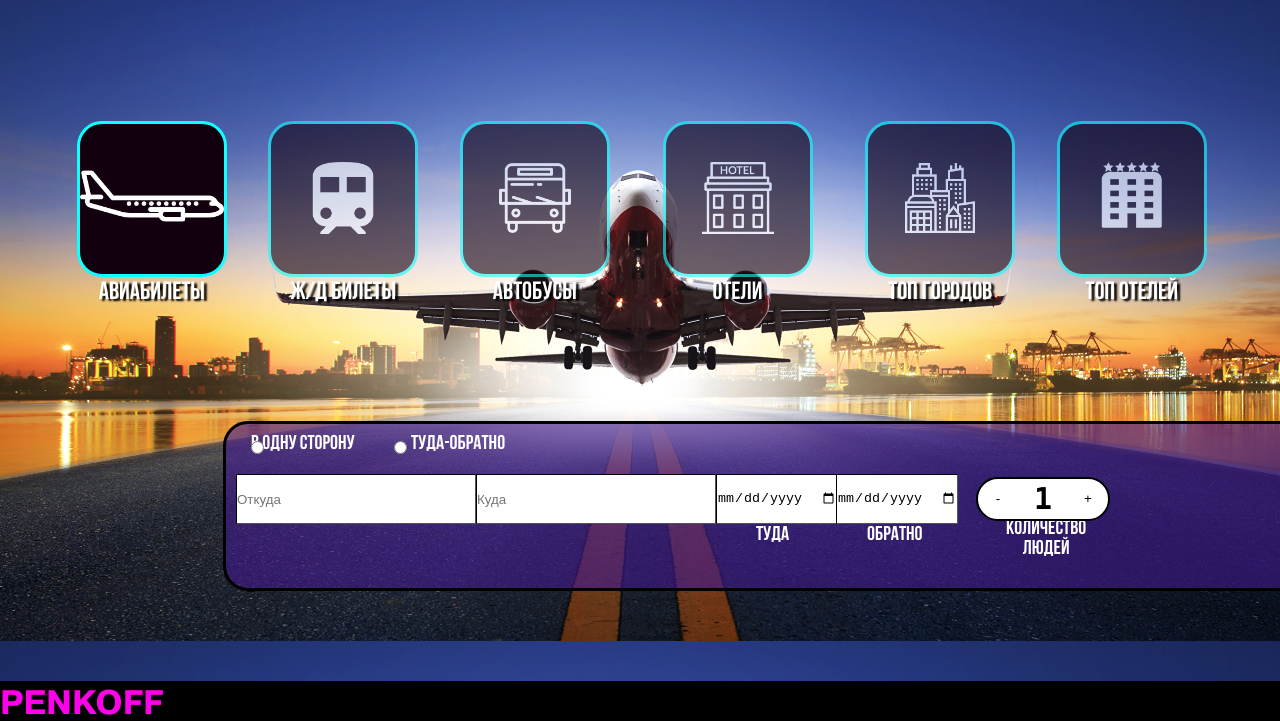
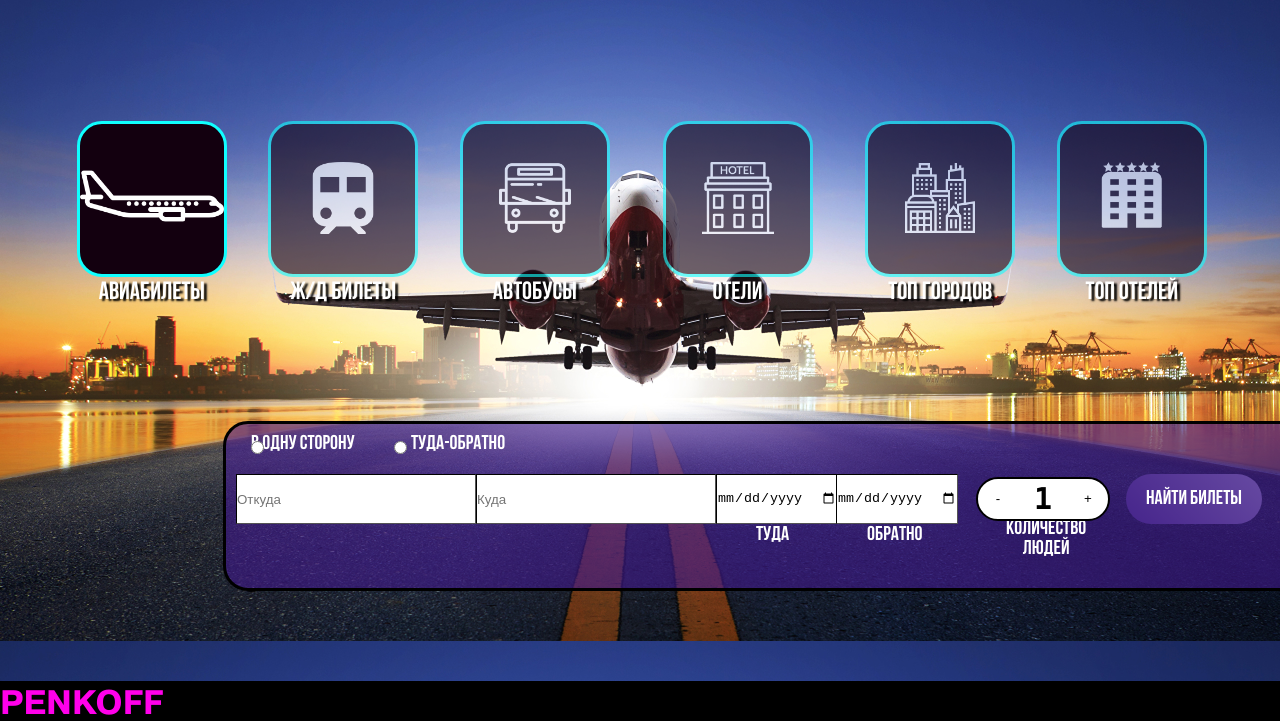
Before and after one commit to Vademzip/GoFly_Frontend, a plain HTML site: page index.html in a window 1280 px wide. Shown: the part 79-800 px from the top of the page. Drawn offline with nearby package versions, Linux system fonts and the light colour scheme; files whose address does not match are found by name.

Commit message:
Добавлена кнопка "Найти билеты"
Красивое

```diff
--- a/index.html
+++ b/index.html
@@ -86,7 +86,10 @@
         <span class="plan-type1">В одну сторону</span>
         <input name="plan" class="card-radio2" type="radio" />
         <span class="plan-type2">Туда-обратно</span>
-</div>
+    </div>
+    <div class="search">
+        <a href="#" class="btn-1">Найти билеты</a>
+    </div>
 </div>
 
 
--- a/styles.css
+++ b/styles.css
@@ -534,3 +534,54 @@ top: 10px;
     position: absolute;
     left: -10px;
 }
+
+
+.search{
+    height: 100%;
+    display: flex;
+}
+
+.search .btn-1{
+    text-decoration: none;
+    display: flex;
+    flex-direction: column;
+    box-sizing: border-box;
+    padding: 20px 20px;
+    font-size: 1.25rem;
+    position: relative;
+    margin: 0;
+    border-radius: 30px;
+    overflow: hidden;
+    color:#fff;
+    box-shadow: 0 0 0 0 rgba(143, 64, 248, 0.5), 0 0 0 0 rgba(39, 200,255, 0.5);
+    transition: tranform 0.3s ease, box-shadow 1s ease;
+    left: 900px;
+    height: 50px;
+    top: 50px;
+    align-items: center;
+    justify-content: center;
+}
+
+.search .btn-1::after{
+    content: "";
+    width: 400px;
+    height: 400px;
+    position: absolute;
+    top: -50px;
+    left: -100px;
+    /* background-color: #ff3cac; */
+    background-image: linear-gradient(225deg, #ffffff 0%, #4d3685 50%, #10ffff 100%);
+    z-index: -1;
+    transition: 8s ease;
+
+}
+
+.search .btn-1:hover{
+    transform: translate(0, -1px);
+    box-shadow: 10px -10px 25px 0 rgba(143, 64, 248, 0.5), -10px 10px 25px 0 rgba(39, 200,255, 0.5);
+
+}
+
+.search .btn-1:hover::after{
+    transform: rotate(150deg);
+}
```
